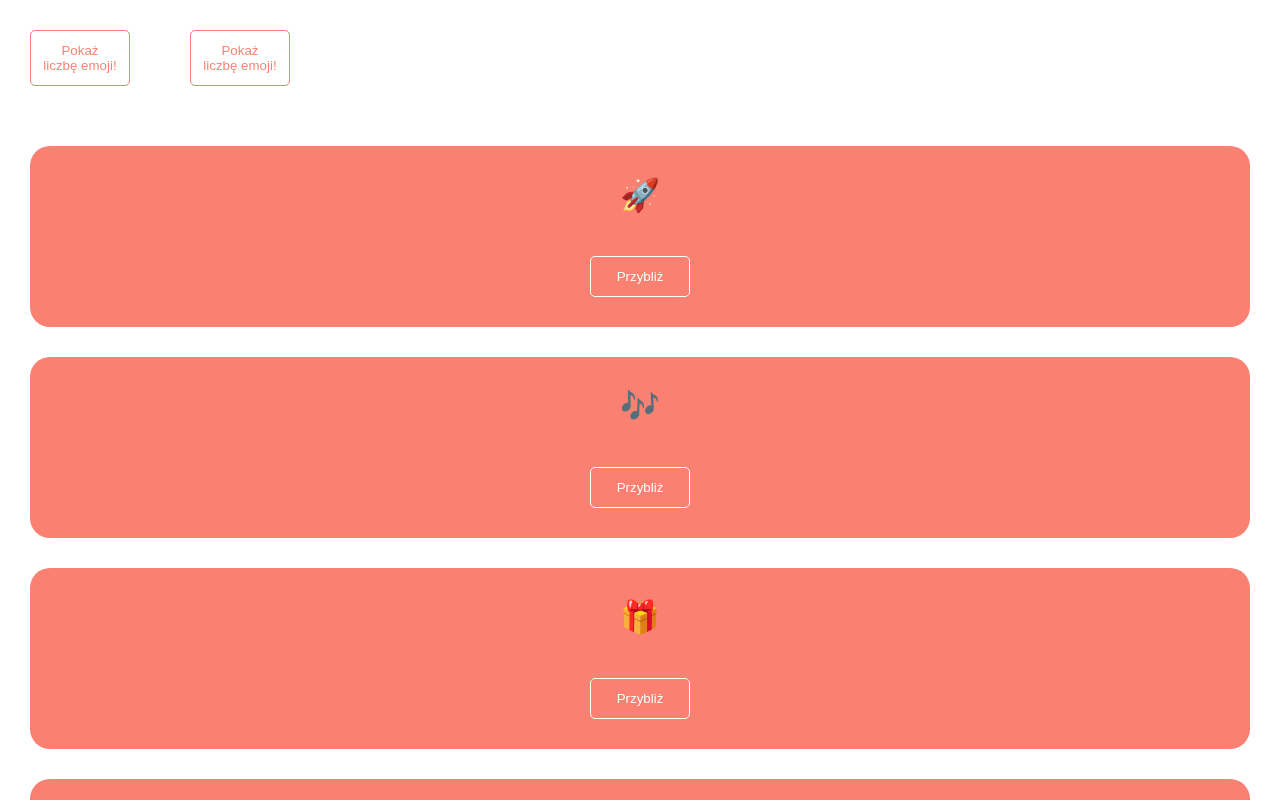
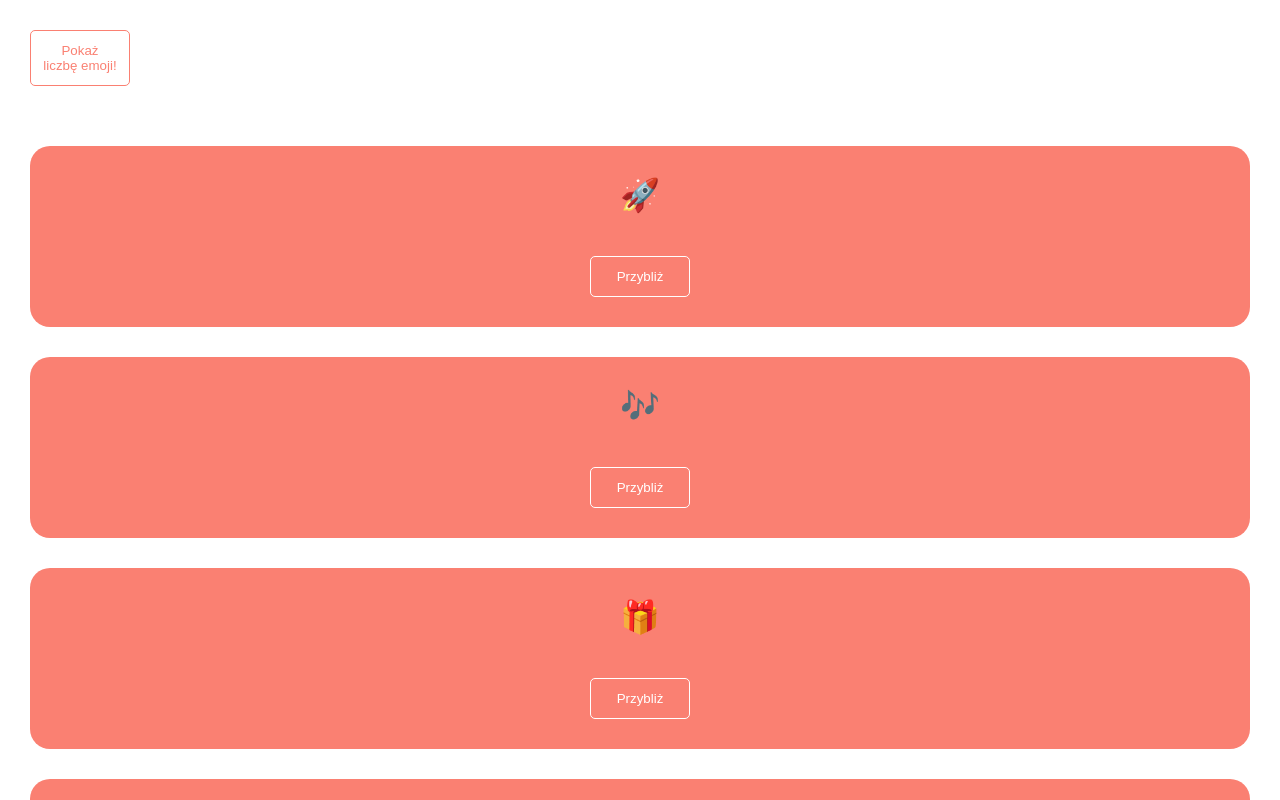
Before and after one commit to lenasedkiewicz/react-learning-zr, a React (Vite) app in the folder emoji-app/: page / in a window 1280 px wide. Shown: the top 800 px of the page. Built offline with nearby package versions, Linux system fonts and the light colour scheme.

Commit message:
Remove old button and unnecessary styles

```diff
--- a/emoji-app/src/components/List/List.jsx
+++ b/emoji-app/src/components/List/List.jsx
@@ -27,12 +27,6 @@ export function List() {
       <StyledButton onClick={() => alert(`Liczba emoji: ${emojis.length}`)}>
         Pokaż liczbę emoji!
       </StyledButton>
-      <button
-        className={styles.btn}
-        onClick={() => alert(`Liczba emoji: ${emojis.length}`)}
-      >
-        Pokaż liczbę emoji!
-      </button>
       <ul className={styles.list}>
         {emojis.map((emoji) => (
           <Item key={emoji} emoji={emoji} />
--- a/emoji-app/src/components/List/List.module.css
+++ b/emoji-app/src/components/List/List.module.css
@@ -6,20 +6,3 @@
   gap: 30px;
   padding: 30px;
 }
-
-.btn {
-  background: transparent;
-  border: solid 1px;
-  padding: 12px;
-  border-radius: 5px;
-  cursor: pointer;
-  width: 100px;
-  color: salmon;
-  transition: background 0.3s;
-  margin: 30px;
-}
-
-.btn:hover {
-  color: white;
-  background: salmon;
-}
```
